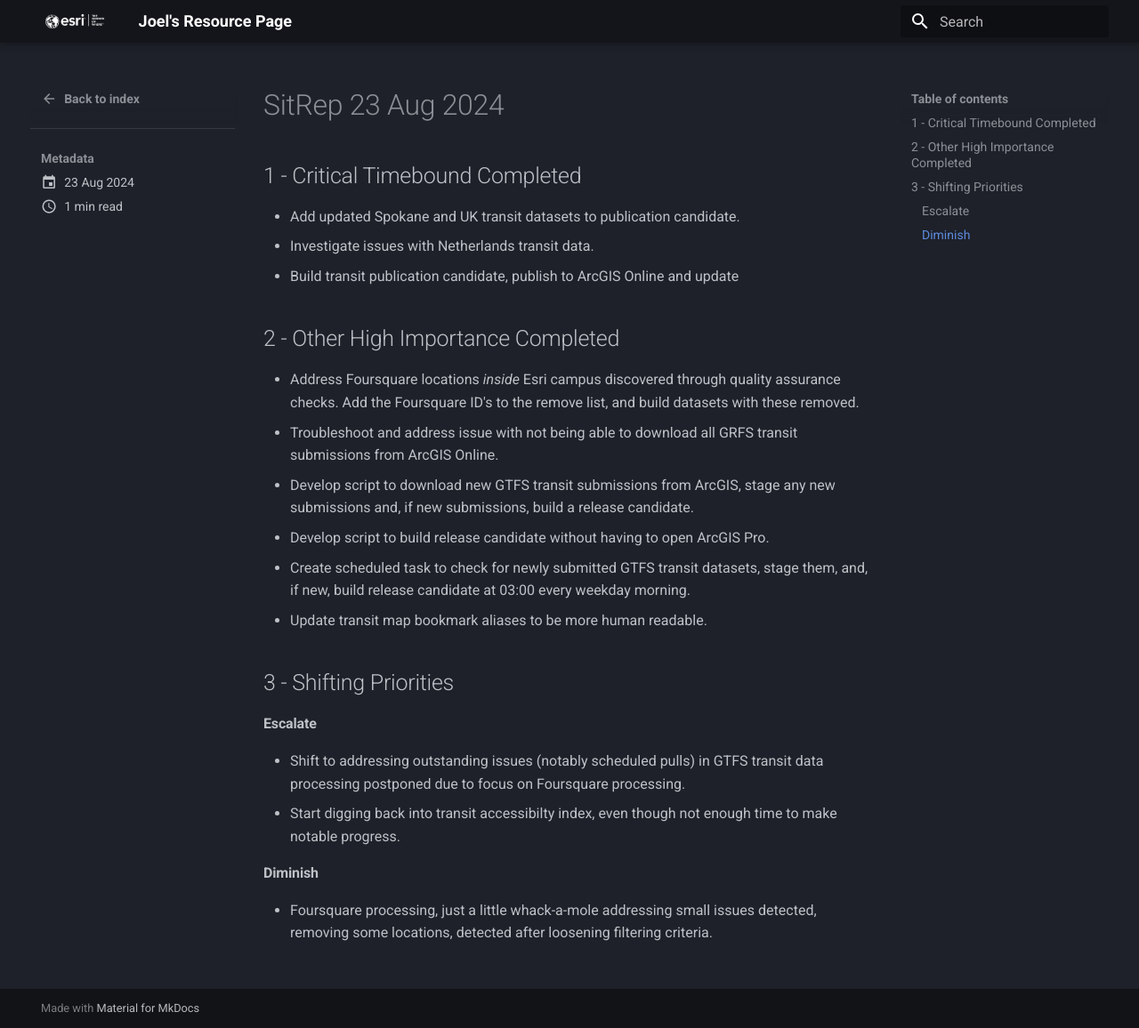
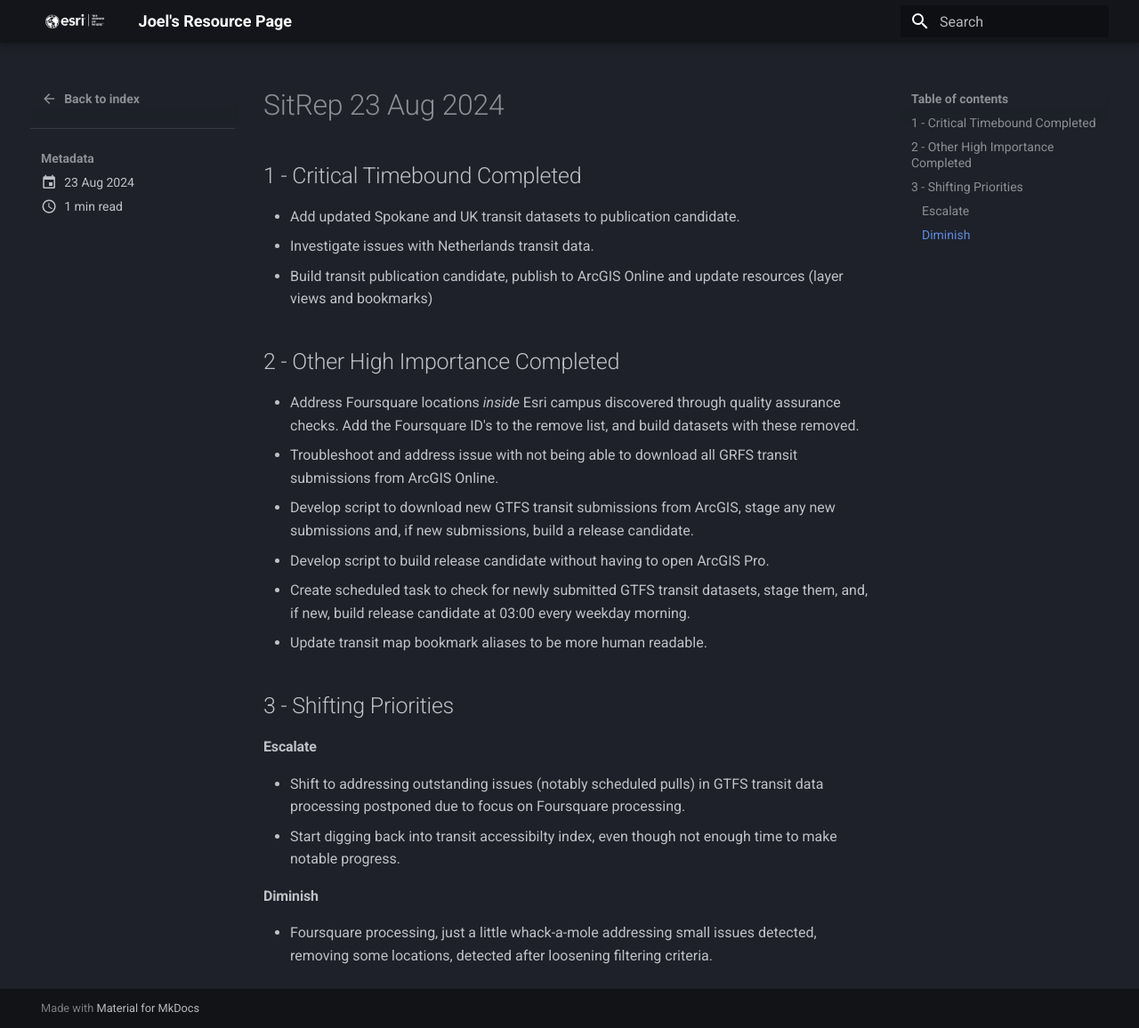
Before and after one commit to knu2xs/esri-resource-page, an MkDocs documentation site: the page built from docs/sitreps/posts/sitrep_20240823.md, in a window 1280 px wide and 1156 px high. Shown: the whole window at 89% size. Built offline with MkDocs 1.6.1 and Material for MkDocs 9.7.7, drawn with Linux system fonts in a browser that asks for light colours.

Commit message:
update sitreps

```diff
--- a/docs/sitreps/posts/sitrep_20240823.md
+++ b/docs/sitreps/posts/sitrep_20240823.md
@@ -8,7 +8,7 @@
 
 - Add updated Spokane and UK transit datasets to publication candidate.
 - Investigate issues with Netherlands transit data.
-- Build transit publication candidate, publish to ArcGIS Online and update
+- Build transit publication candidate, publish to ArcGIS Online and update resources (layer views and bookmarks)
 
 ## 2 - Other High Importance Completed
 
```
